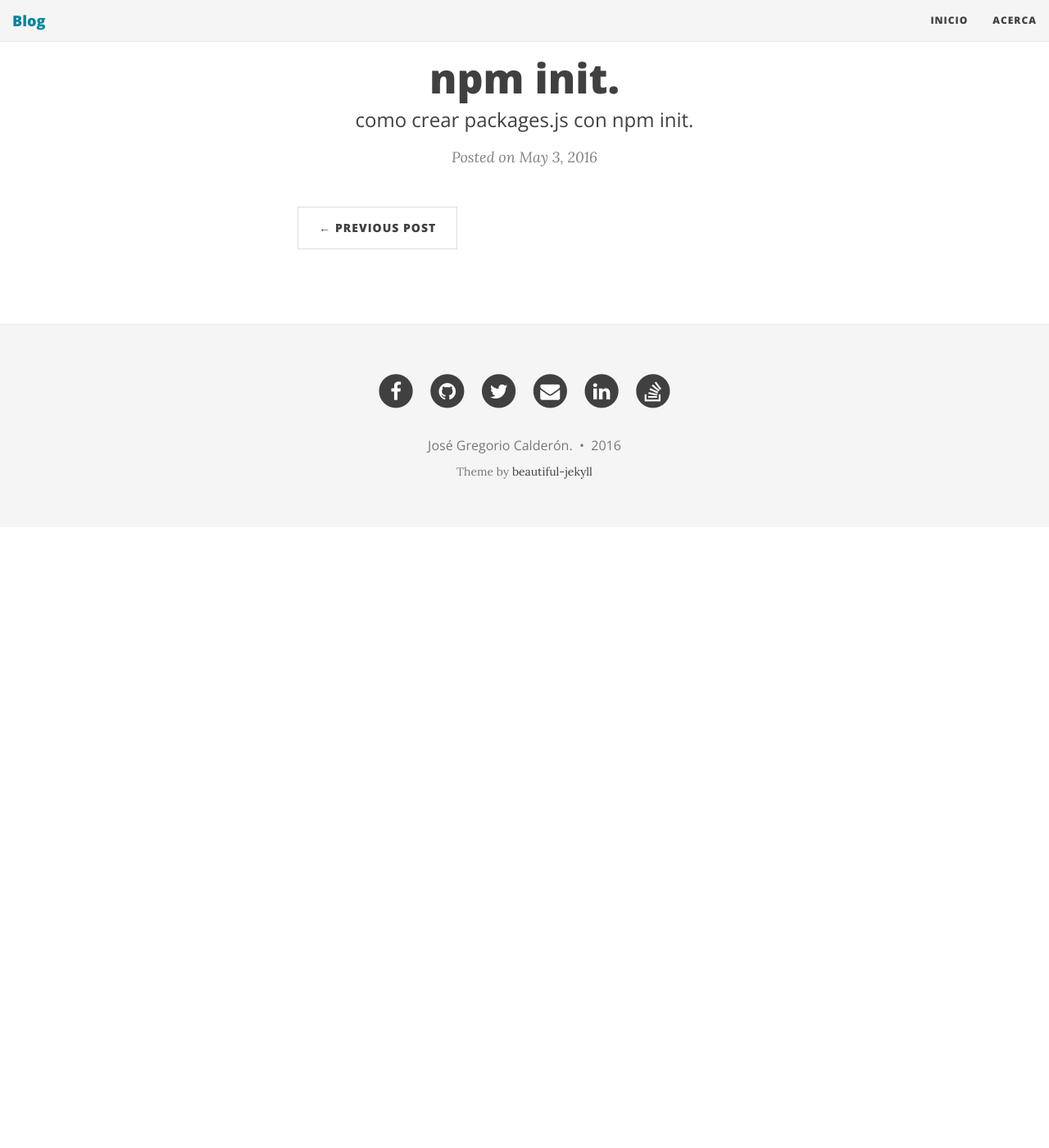
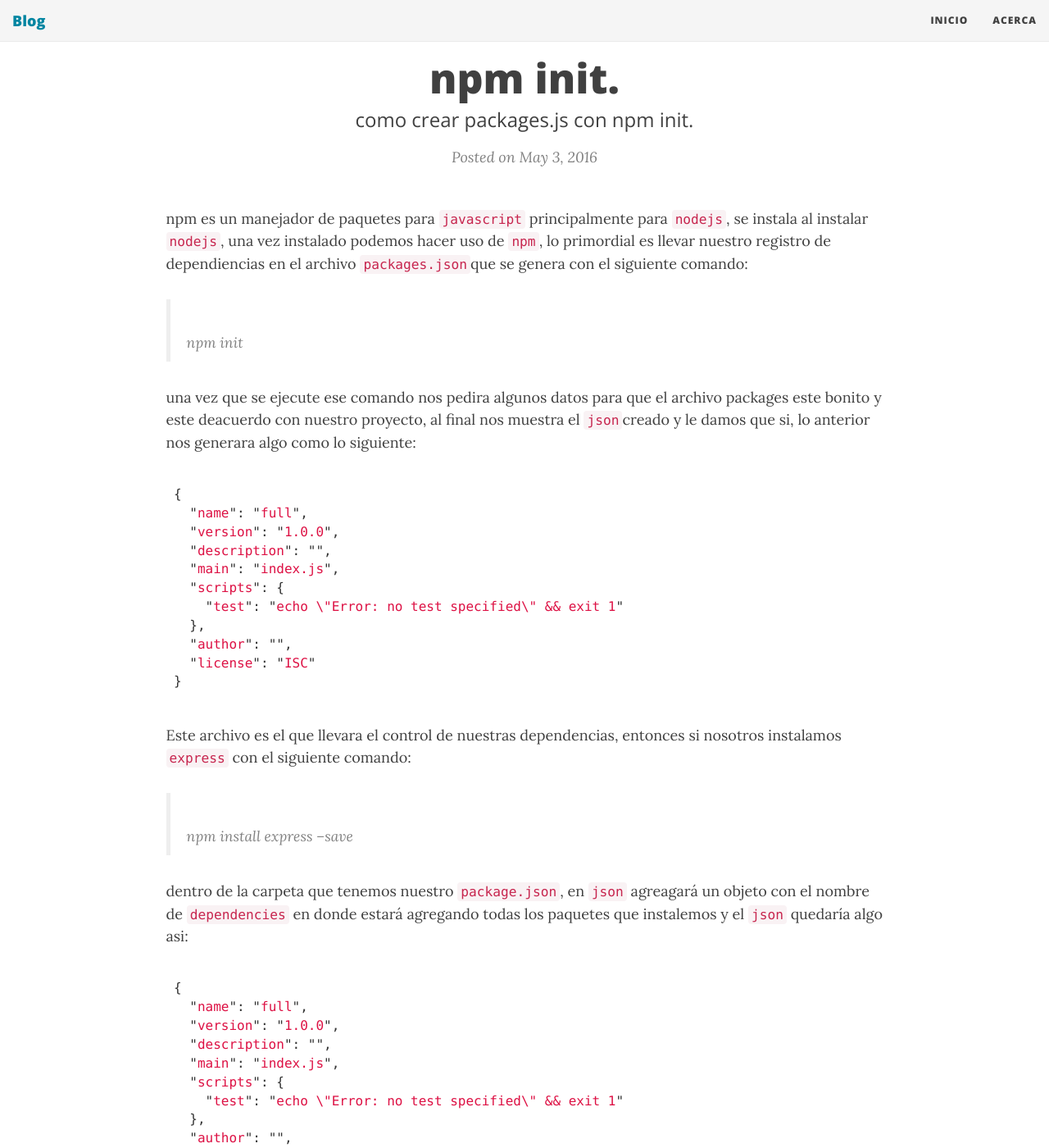
Before and after one commit to josegoyo/josegoyo.github.io, a Jekyll site: the page built from _posts/2016-05-03-npm-init.md, in a window 1280 px wide and 1400 px high. Shown: the whole window at 82% size. Built offline with Jekyll 4.4.1, drawn with Linux system fonts in a browser that asks for light colours; nearby versions of some CDN libraries; comment, search, counter and statistics services are not loaded; some of the changed text lies outside the part shown.

Commit message:
cambios en el post

````diff
--- a/_posts/2016-05-03-npm-init.md
+++ b/_posts/2016-05-03-npm-init.md
@@ -3,3 +3,50 @@ layout: post
 title: npm init.
 subtitle: como crear packages.js con npm init.
 ---
+
+npm es un manejador de paquetes para `javascript` principalmente para `nodejs`, se instala al instalar `nodejs`, una vez instalado podemos hacer uso de `npm`,
+lo primordial es llevar nuestro registro de dependiencias en el archivo `packages.json`que se genera con el siguiente comando:
+
+>npm init
+
+una vez que se ejecute ese comando nos pedira algunos datos para que el archivo packages este bonito y este deacuerdo con
+nuestro proyecto, al final nos muestra el `json`creado y le damos que si, lo anterior nos generara algo como lo siguiente:
+
+```javascript
+{
+  "name": "full",
+  "version": "1.0.0",
+  "description": "",
+  "main": "index.js",
+  "scripts": {
+    "test": "echo \"Error: no test specified\" && exit 1"
+  },
+  "author": "",
+  "license": "ISC"
+}
+```
+
+Este archivo es el que llevara el control de nuestras dependencias, entonces si nosotros instalamos `express` con el
+siguiente comando:
+
+>npm install express --save
+
+dentro de la carpeta que tenemos nuestro `package.json`, en `json` agreagará un objeto con el nombre de `dependencies` en
+donde estará agregando todas los paquetes que instalemos y el `json` quedaría algo asi:
+
+```javascript
+{
+  "name": "full",
+  "version": "1.0.0",
+  "description": "",
+  "main": "index.js",
+  "scripts": {
+    "test": "echo \"Error: no test specified\" && exit 1"
+  },
+  "author": "",
+  "license": "ISC",
+  "dependencies": {
+    "express": "^4.13.4"
+  }
+}
+```
````
